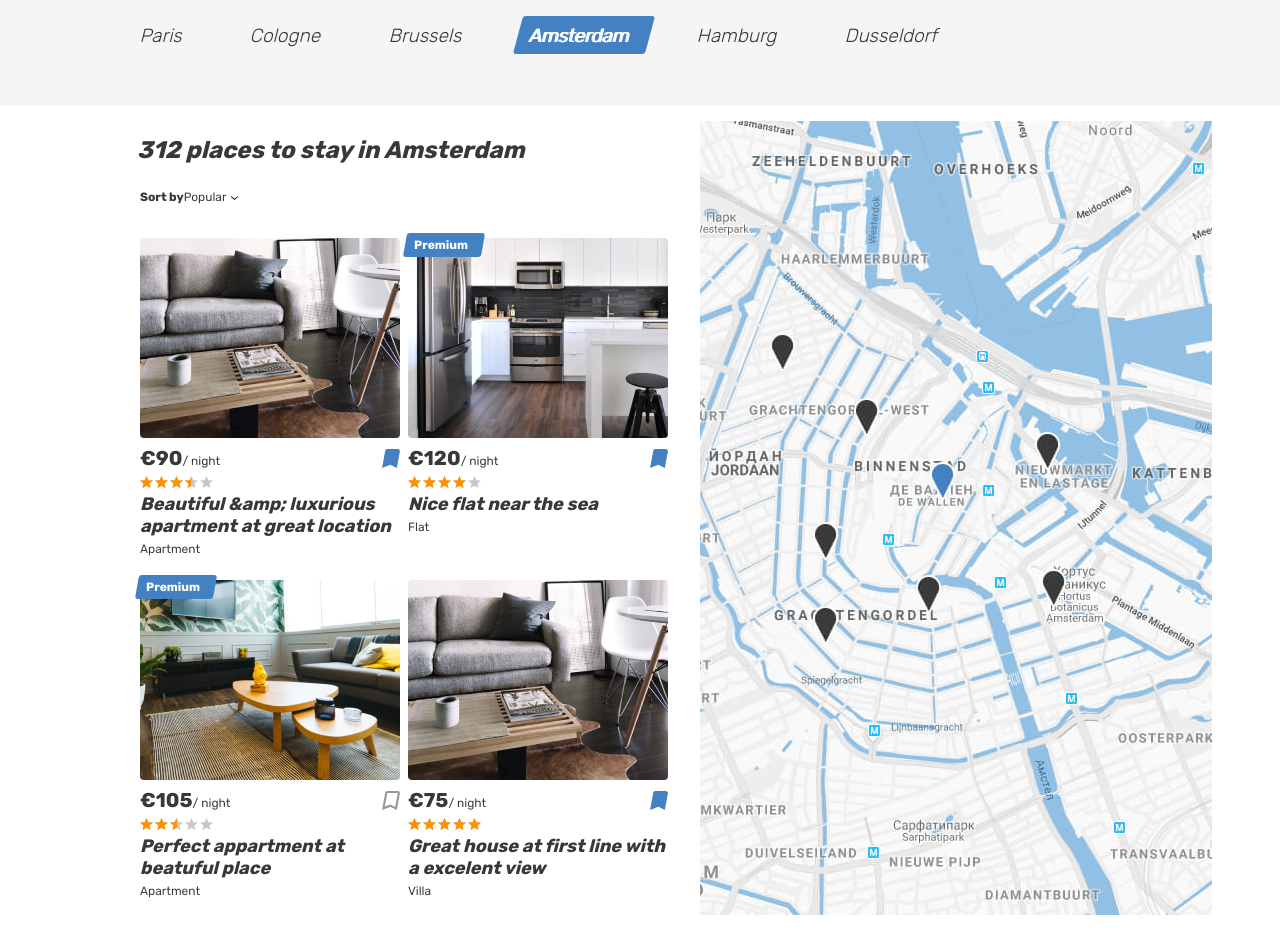
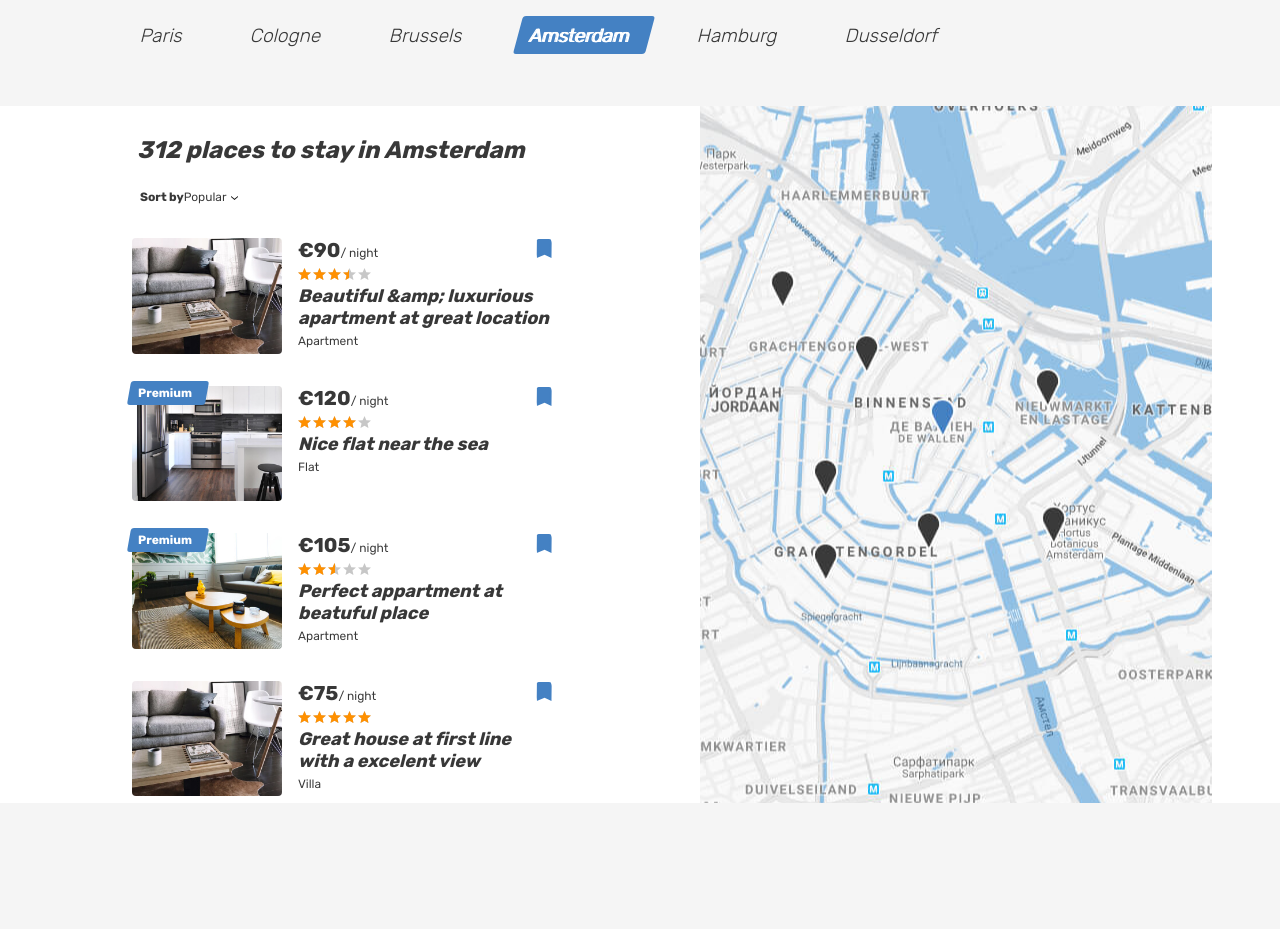
Before and after one commit to htmlacademy-react/2475537-six-cities-15, a React (Vite) app: page / in a window 1280 px wide. After the commit the page ends 803 px from the top, so only its background shows below. Built offline with nearby package versions, Linux system fonts and the light colour scheme.

Commit message:
fix PR comments

```diff
--- a/src/components/favoriteCard/favoriteCard.tsx
+++ /dev/null
@@ -1,64 +0,0 @@
-import { Link } from 'react-router-dom';
-import { OfferInfo } from '../../types/offer';
-
-type FavoriteCardProps = {
-  offer: OfferInfo;
-};
-
-
-function FavoriteCard({ offer }: FavoriteCardProps) {
-  const [mainImage] = offer.images;
-
-  return (
-    <article className="favorites__card place-card">
-      {offer.isPremium && (
-        <div className="place-card__mark">
-          <span>Premium</span>
-        </div>
-      )}
-      <div className="favorites__image-wrapper place-card__image-wrapper">
-        <a href="#">
-          <img
-            className="place-card__image"
-            src={mainImage.src}
-            width={150}
-            height={110}
-            alt={mainImage.description}
-          />
-        </a>
-      </div>
-      <div className="favorites__card-info place-card__info">
-        <div className="place-card__price-wrapper">
-          <div className="place-card__price">
-            <b className="place-card__price-value">{offer.priceCurrency}{offer.price}</b>
-            <span className="place-card__price-text">/&nbsp;{offer.priceType}</span>
-          </div>
-          <button
-            className="place-card__bookmark-button place-card__bookmark-button--active button"
-            type="button"
-          >
-            <svg
-              className="place-card__bookmark-icon"
-              width={18}
-              height={19}
-            >
-              <use xlinkHref="#icon-bookmark" />
-            </svg>
-            <span className="visually-hidden">In bookmarks</span>
-          </button>
-        </div>
-        <div className="place-card__rating rating">
-          <div className="place-card__stars rating__stars">
-            <span style={{ width: `${offer.rating * 20}%` }} />
-            <span className="visually-hidden">Rating</span>
-          </div>
-        </div>
-        <h2 className="place-card__name">
-          <Link to={`offer/${offer.id}`}>{offer.name}</Link>
-        </h2>
-        <p className="place-card__type">{offer.type}</p>
-      </div>
-    </article>);
-}
-
-export default FavoriteCard;
--- a/src/components/favoriteGroup/favoriteGroup.tsx
+++ b/src/components/favoriteGroup/favoriteGroup.tsx
@@ -1,5 +1,5 @@
 import { OfferInfo } from '../../types/offer';
-import FavoriteCard from '../favoriteCard/favoriteCard';
+import RentCard from '../rentCard/rentCard';
 
 type FavoriteGroupProps = {
   offers: OfferInfo[];
@@ -17,7 +17,7 @@
         </div>
       </div>
       <div className="favorites__places">
-        {offers.map((o) => (<FavoriteCard offer={o} key={`favorite_${o.id}`}/>))}
+        {offers.map((o) => (<RentCard offer={o} key={o.id} />))}
       </div>
     </>
   );
--- a/src/components/rentCard/rentCard.tsx
+++ b/src/components/rentCard/rentCard.tsx
@@ -1,13 +1,15 @@
 import { Link } from 'react-router-dom';
+import { CardType } from '../../const';
 import { OfferInfo } from '../../types/offer';
 
 type RentCardProps = {
   offer: OfferInfo;
-  onActiveCardChanged?: (activeCard: number) => void;
+  onActiveCardChanged?: (activeCard: number | null) => void;
+  cardType: CardType;
 };
 
 
-function RentCard({ offer, onActiveCardChanged }: RentCardProps) {
+function RentCard({ offer, onActiveCardChanged, cardType }: RentCardProps) {
   const [mainImage] = offer.images;
 
   const handleMouseOver = () => {
@@ -18,11 +20,11 @@
 
   const handleMouseOut = () => {
     if (onActiveCardChanged) {
-      onActiveCardChanged(0);
+      onActiveCardChanged(null);
     }
   };
 
-  return (
+  const renderRegularCard = () => (
     <article className="cities__card place-card" onMouseOver={handleMouseOver} onMouseOut={handleMouseOut}>
       {offer.isPremium && (
         <div className="place-card__mark">
@@ -71,7 +73,62 @@
         </h2>
         <p className="place-card__type">{offer.type}</p>
       </div>
-    </article>);
+    </article>
+  );
+
+  const renderFavoriteCard = () => (
+    <article className="favorites__card place-card">
+      {offer.isPremium && (
+        <div className="place-card__mark">
+          <span>Premium</span>
+        </div>
+      )}
+      <div className="favorites__image-wrapper place-card__image-wrapper">
+        <a href="#">
+          <img
+            className="place-card__image"
+            src={mainImage.src}
+            width={150}
+            height={110}
+            alt={mainImage.description}
+          />
+        </a>
+      </div>
+      <div className="favorites__card-info place-card__info">
+        <div className="place-card__price-wrapper">
+          <div className="place-card__price">
+            <b className="place-card__price-value">{offer.priceCurrency}{offer.price}</b>
+            <span className="place-card__price-text">/&nbsp;{offer.priceType}</span>
+          </div>
+          <button
+            className="place-card__bookmark-button place-card__bookmark-button--active button"
+            type="button"
+          >
+            <svg
+              className="place-card__bookmark-icon"
+              width={18}
+              height={19}
+            >
+              <use xlinkHref="#icon-bookmark" />
+            </svg>
+            <span className="visually-hidden">In bookmarks</span>
+          </button>
+        </div>
+        <div className="place-card__rating rating">
+          <div className="place-card__stars rating__stars">
+            <span style={{ width: `${offer.rating * 20}%` }} />
+            <span className="visually-hidden">Rating</span>
+          </div>
+        </div>
+        <h2 className="place-card__name">
+          <Link to={`offer/${offer.id}`}>{offer.name}</Link>
+        </h2>
+        <p className="place-card__type">{offer.type}</p>
+      </div>
+    </article>
+  );
+
+  return cardType === CardType.Regular ? renderRegularCard() : renderFavoriteCard();
 }
 
 export default RentCard;
--- a/src/components/rentCardList/rentCardList.tsx
+++ b/src/components/rentCardList/rentCardList.tsx
@@ -8,15 +8,15 @@
 };
 
 function RentCardList({ cardsCount, offers }: RentCardListProps) {
-  const [activeCard, setActiveCard] = useState(0);
+  const [activeCard, setActiveCard] = useState<number | null>(null);
 
-  const activeCardChanged = (newActiveCard: number) => {
+  const activeCardChanged = (newActiveCard: number | null) => {
     setActiveCard(newActiveCard);
   };
 
   return (
     <div className={`cities__places-list places__list tabs__content active-card-${activeCard}`}>
-      {Array.from({ length: cardsCount }, (_, i) => i < offers.length ? <RentCard key={offers[i].id} offer={offers[i]} onActiveCardChanged={activeCardChanged} /> : undefined)}
+      {offers.map((offer, i) => i < cardsCount ? <RentCard key={offer.id} offer={offer} onActiveCardChanged={activeCardChanged} /> : null)}
     </div>);
 }
 
--- a/src/const.ts
+++ b/src/const.ts
@@ -10,3 +10,8 @@
   NoAuth = 'NO_AUTH',
   Unknown = 'UNKNOWN',
 }
+
+export enum CardType {
+  Regular = 0,
+  Favorite = 1,
+}
```
